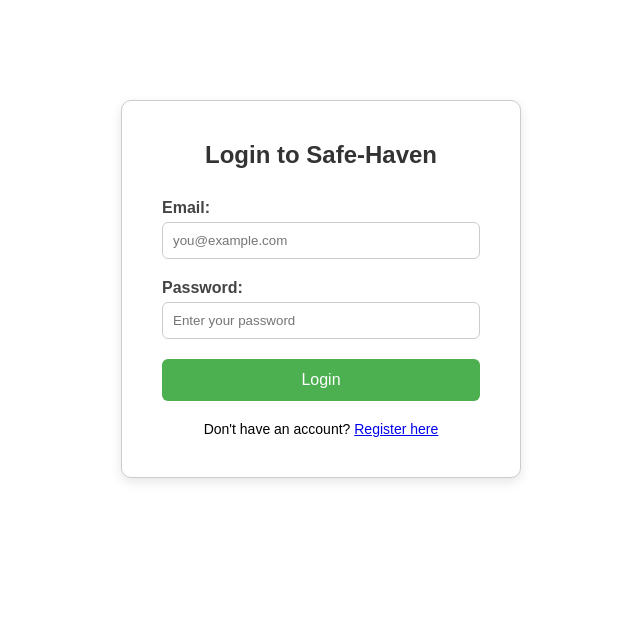
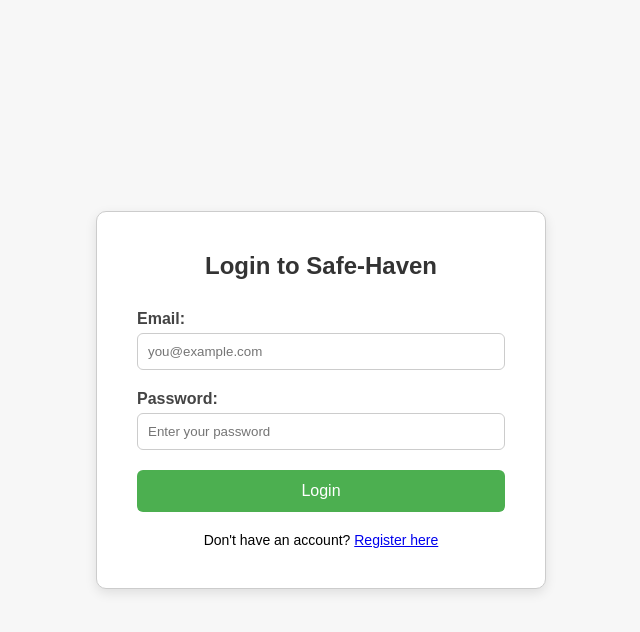
Before and after one commit to thamizarasus/safe-haven, a website: page frontend/src/html/login.html in a window 1280 px wide. Shown: the whole page, without its empty margins (319-959 px from the left). Drawn offline with Linux system fonts and the light colour scheme.

Commit message:
container size

```diff
--- a/Backend/app.js
+++ b/Backend/app.js
@@ -32,5 +32,5 @@ app.get('/', (req, res) => {
 });
 
 app.listen(4000, () => {
-  console.log(`Server started! Running on http://localhost:4000/`);
+  console.log(`💎 Server started! Running on http://localhost:4000/`);
 });
--- a/frontend/src/css/index.css
+++ b/frontend/src/css/index.css
@@ -11,6 +11,11 @@ html {
 
 body {
   font-family: Arial, sans-serif;
+  display: flex;
+  justify-content: center;
+  align-items: center;
+  min-height: 100vh;
+  background-color: #f7f7f7;
 }
 
 /* NAVIGATION */
@@ -54,13 +59,16 @@ nav {
 }
 
 .login-container {
-  max-width: 400px;
+  width: 450px;
   margin: 100px auto;
   background-color: #ffffff;
   border: 1px solid #ccc;
   padding: 40px;
   border-radius: 10px;
   box-shadow: 0 4px 12px rgba(0, 0, 0, 0.1);
+  display: flex;
+  flex-direction: column;
+  justify-content: center;
 }
 /* ABOUT US SECTION */
 .about-section {
--- a/frontend/src/html/login.html
+++ b/frontend/src/html/login.html
@@ -19,7 +19,7 @@
       <button type="submit">Login</button>
 
       <p class="login-link">
-        Don't have an account? <a href="register.html">Register here</a>
+        Don't have an account? <a href="registration.html">Register here</a>
       </p>
     </form>
   </div>
```
